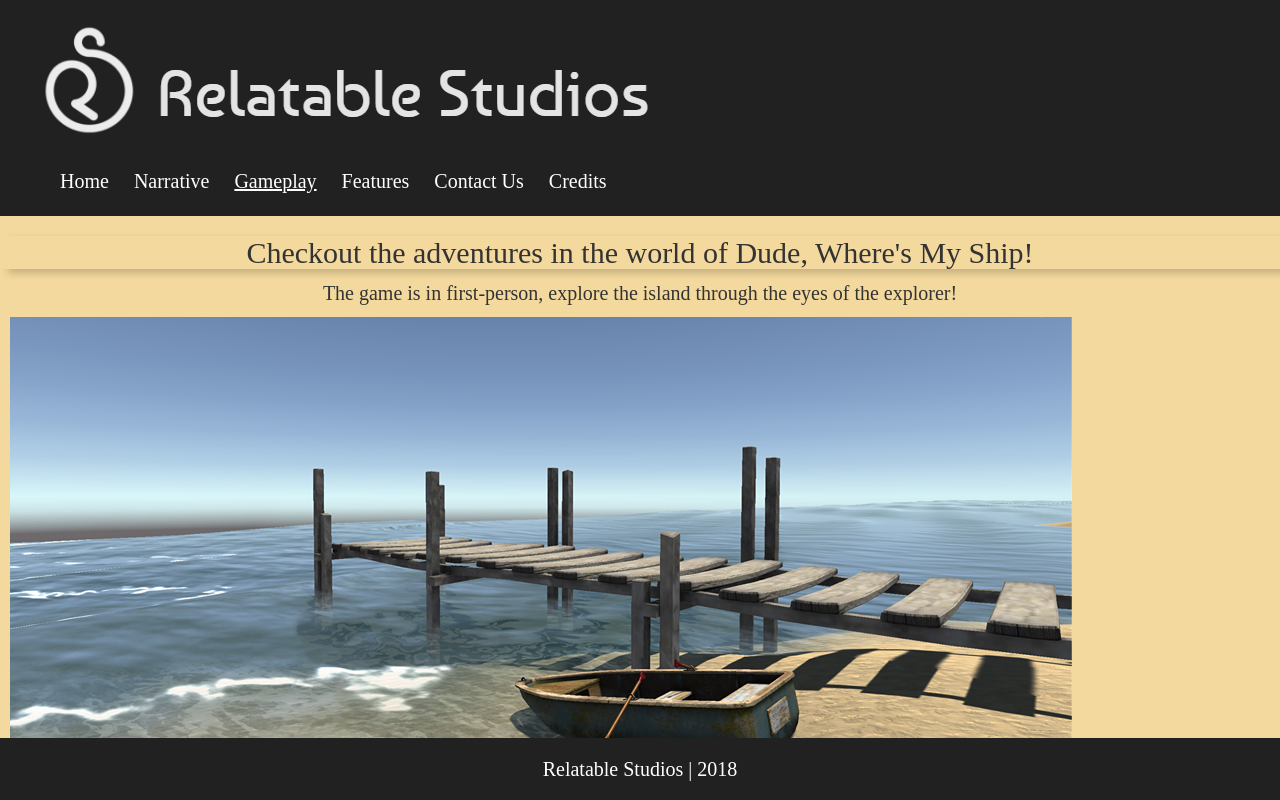
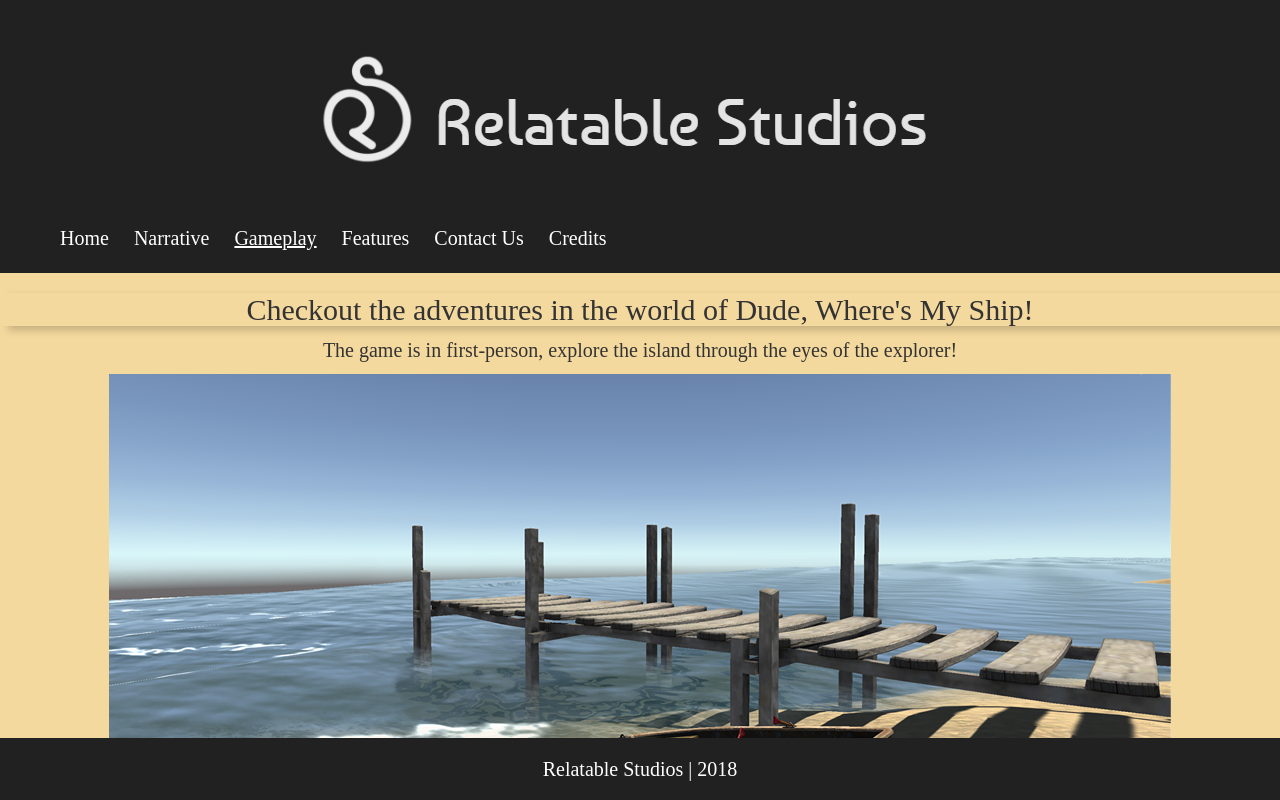
Before and after one commit to RelatableStudios/RelatableStudios.github.io, a plain HTML site: page Gameplay.html in a window 1280 px wide. Drawn offline with nearby package versions, Linux system fonts and the light colour scheme.

Commit message:
Centered all images

```diff
--- a/style.css
+++ b/style.css
@@ -94,10 +94,12 @@ div.gameplay *{
 	text-align: center;
 }
 
-div.gameplay video {
+div.gameplay video,img {
 	display: block;
 	margin: 0 auto;
 }
+
+
 
 
 
```
